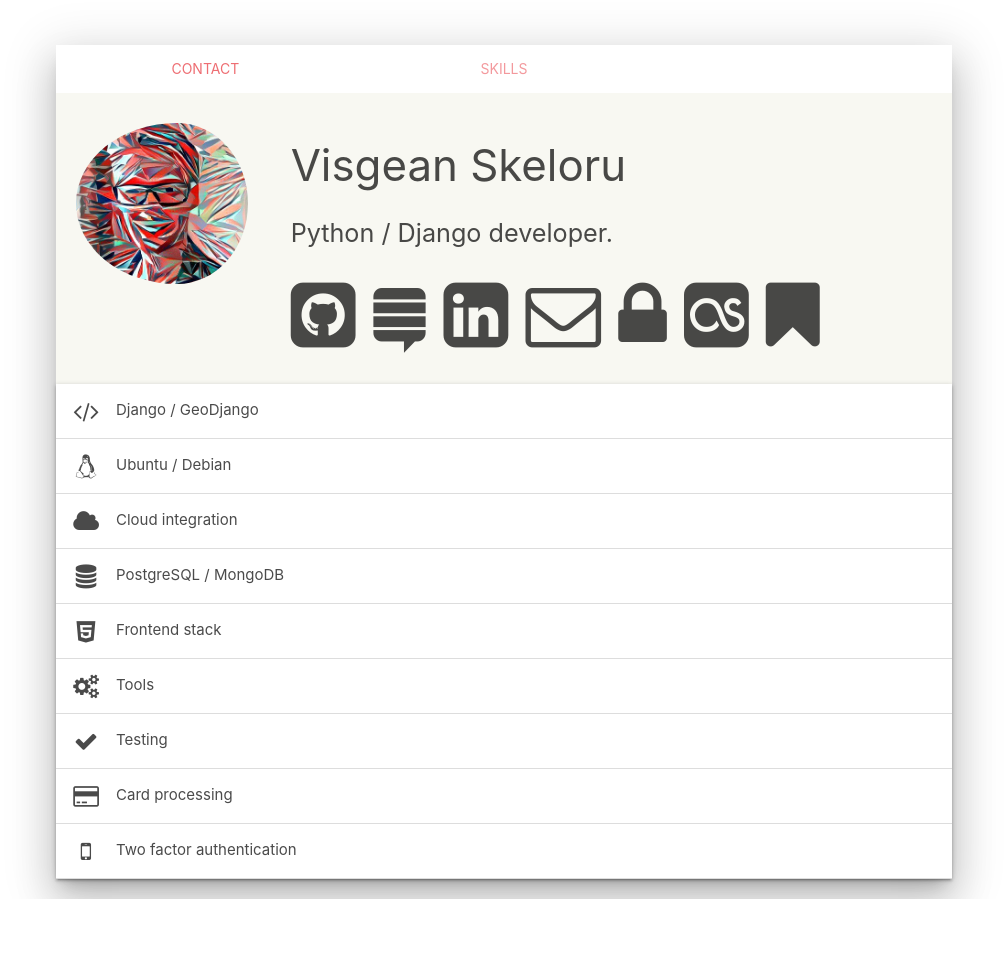
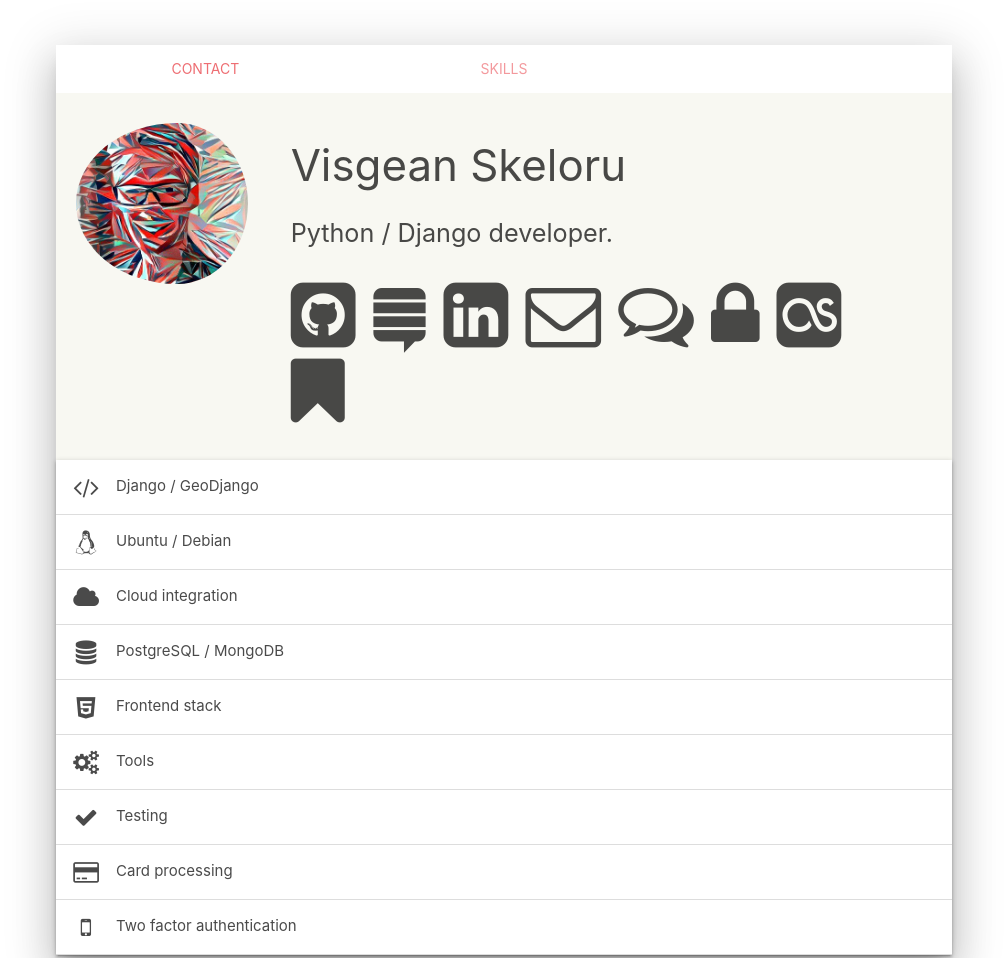
Before and after one commit to Visgean/oldsite, a plain HTML site: page index.html in a window 1280 px wide. Shown: the top 958 px of the page, without its empty margins (136-1143 px from the left). Before the commit the page ends 899 px from the top, so only its background shows below. Drawn offline with nearby package versions, Linux system fonts and the light colour scheme; a script that the page names is missing.

Commit message:
jabber link

```diff
--- a/index.html
+++ b/index.html
@@ -35,6 +35,7 @@
 								<a title="Stack Overflow" target="_blank" href="https://stackoverflow.com/users/823281/visgean-skeloru"><i class="fa fa-stack-exchange fa-3x"></i></a>
 								<a title="LinkedIn" target="_blank" href="https://cz.linkedin.com/in/visgean"><i class="fa fa-linkedin-square fa-3x"></i></a>
 								<a title="E-mail" href="mailto:me@visgean.me"><i class="fa fa-envelope-o fa-3x"></i></a>
+								<a title="Jabber" href="xmpp:me@visgean.me?Hi"><i class="fa fa-comments-o fa-3x"></i></a>
 								<a title="GPG Key" target="_blank" href="./key.asc"><i class="fa fa-lock fa-3x"></i></a>
 								<a title="Last.fm" target="_blank" href="http://www.last.fm/user/visgean"><i class="fa fa-lastfm-square fa-3x"></i></a>
 								<a title="Good Reads" target="_blank" href="https://www.goodreads.com/user/show/32711861-visgean-skeloru"><i class="fa fa-bookmark fa-3x"></i></a>
```
